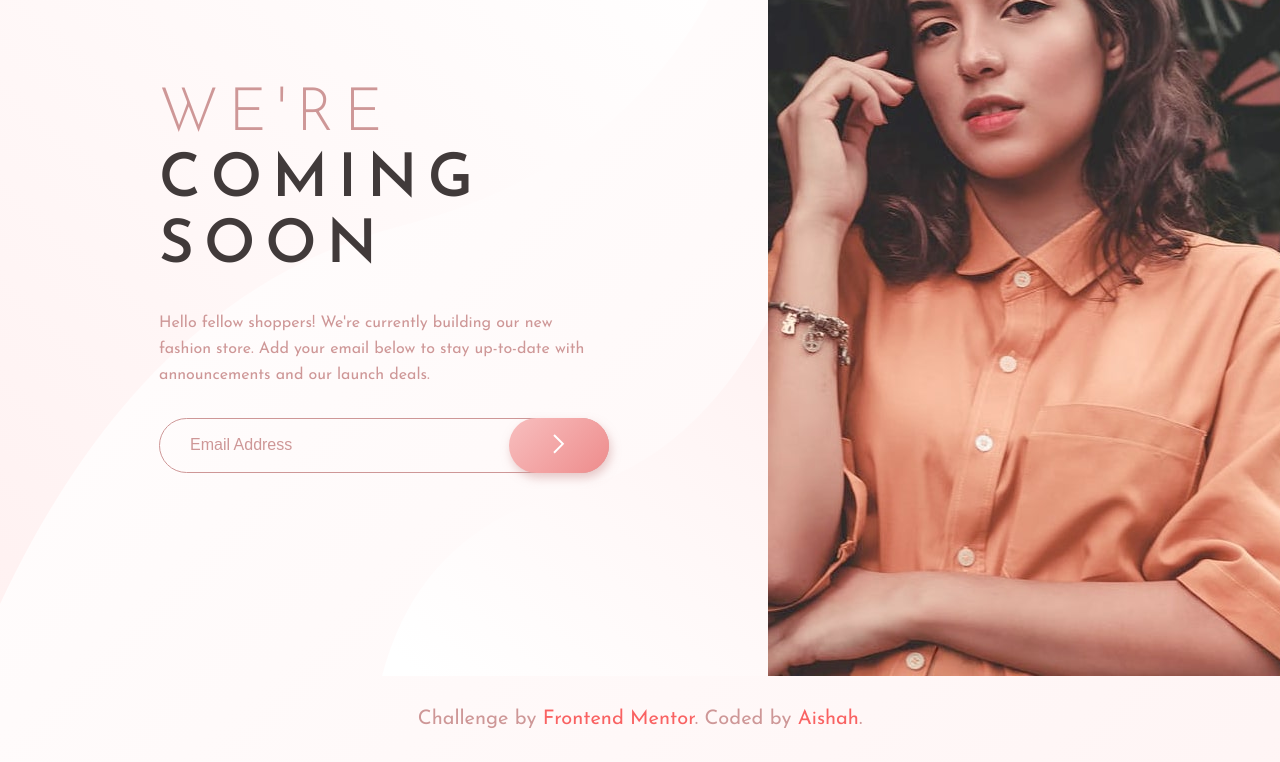
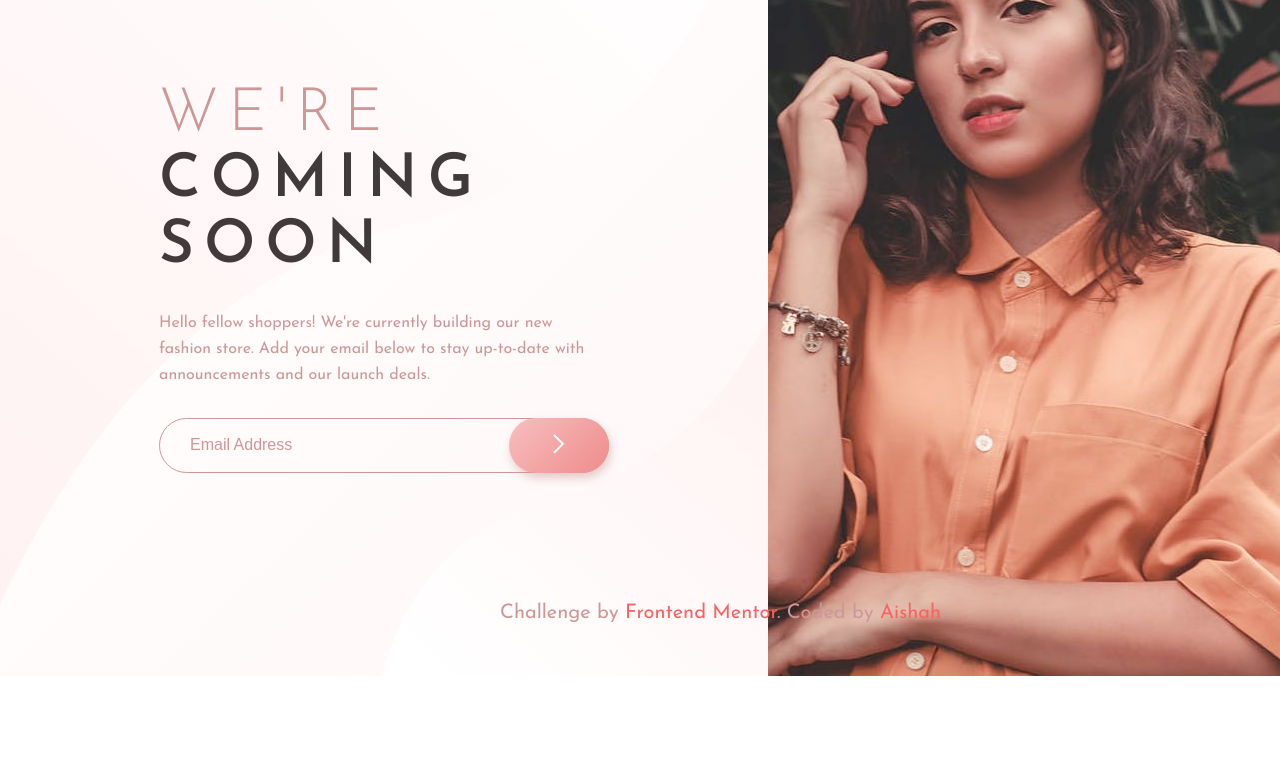
Before and after one commit to jiminchanga/baseapparelcomingsoon, a plain HTML site: page index.html in a window 1280 px wide. Shown: the part 124-886 px from the top of the page. After the commit the page ends 800 px from the top, so only its background shows below. Drawn offline with Linux system fonts and the light colour scheme.

Commit message:
Update style.css

```diff
--- a/style.css
+++ b/style.css
@@ -11,7 +11,11 @@
 
 .attribution {
     font-size: 20px;
-    text-align: center;
+    padding-left: 500px;
+    padding-bottom: 20px;
+    position: absolute;
+    bottom: 0;
+    left: 0;
 }
 
 .attribution a {
```
